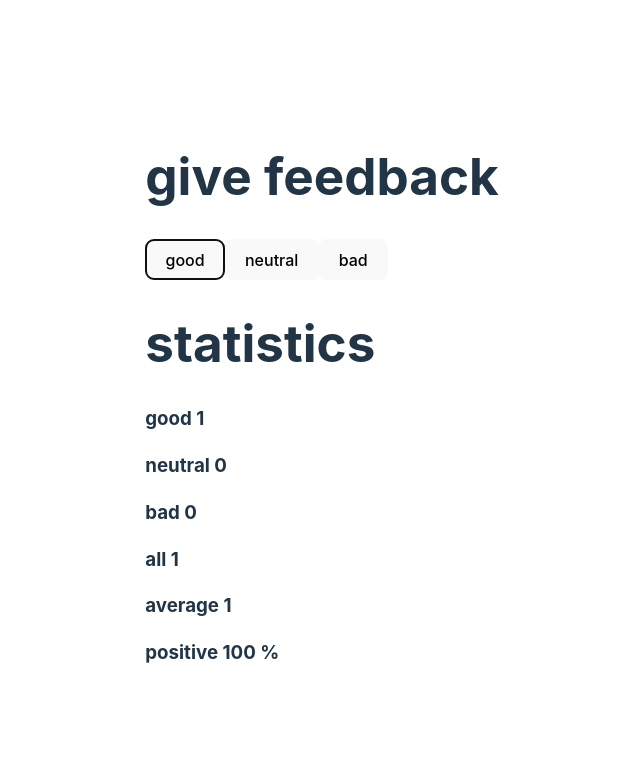
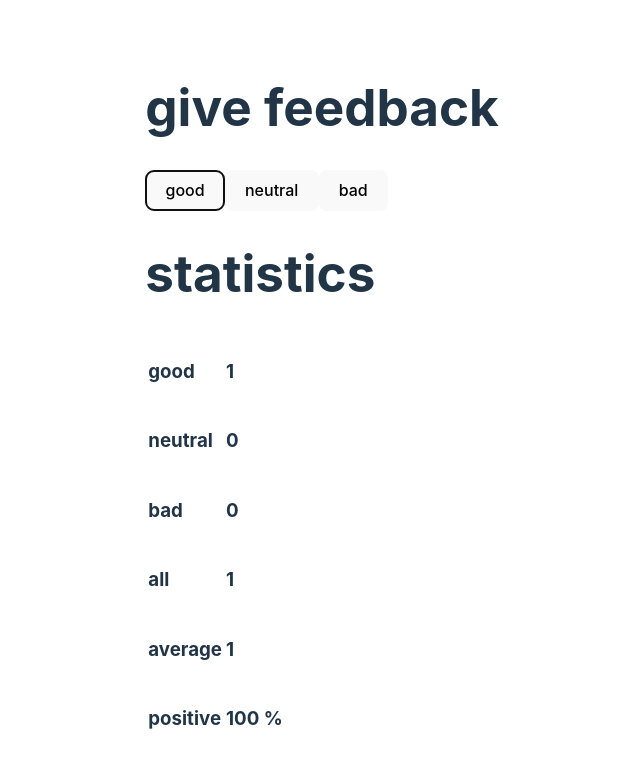
Before and after one commit to nargesG/unicafe, a React (Vite) app: page / in a window 1280 px wide. Both pictures are taken after a click on the button "good". Shown: the top 768 px of the page, without its empty margins (318-958 px from the left). Built offline with nearby package versions, Linux system fonts and the light colour scheme.

Commit message:
Do the unicofe step 6

```diff
--- /dev/null
+++ b/src/components/StatisticLine.jsx
@@ -0,0 +1,16 @@
+const StatisticLine = ({ text, value, text2 }) => {
+  return (
+    <tr>
+      <td>
+        <h3>{text}</h3>
+      </td>
+      <td>
+        <h3>
+          {value} {text2}
+        </h3>
+      </td>
+    </tr>
+  );
+};
+
+export default StatisticLine;
--- a/src/components/Sttistics.jsx
+++ b/src/components/Sttistics.jsx
@@ -1,19 +1,24 @@
+import StatisticLine from "./StatisticLine";
+
 const Statistics = (props) => {
   let total = props.good + props.neutral + props.bad;
-  let average = 0;
-  let positive = 0;
   if (total !== 0) {
-    average = (props.good - props.bad) / total;
-    positive = (props.good / total) * 100;
     return (
-      <div>
-        <h3>good {props.good}</h3>
-        <h3>neutral {props.neutral}</h3>
-        <h3>bad {props.bad}</h3>
-        <h3>all {total}</h3>
-        <h3>average {average}</h3>
-        <h3>positive {positive} %</h3>
-      </div>
+      <table>
+        <StatisticLine text="good" value={props.good} />
+        <StatisticLine text="neutral" value={props.neutral} />
+        <StatisticLine text="bad" value={props.bad} />
+        <StatisticLine text="all" value={total} />
+        <StatisticLine
+          text="average"
+          value={(props.good - props.bad) / total}
+        />
+        <StatisticLine
+          text="positive"
+          value={(props.good / total) * 100}
+          text2="%"
+        />
+      </table>
     );
   } else return <h3>No feedback given</h3>;
 };
```
